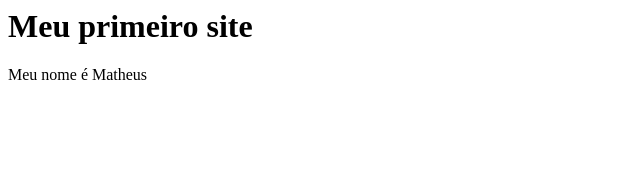
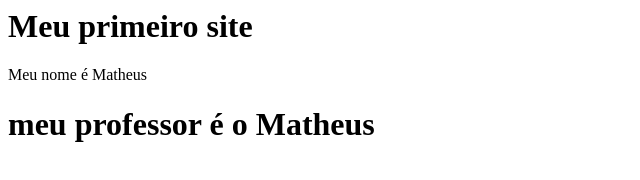
Before and after one commit to matheussilva7737-source/QualquerNome, a plain HTML site: page index.html in a window 1280 px wide. Shown: the whole page, without its empty margins (0-640 px from the left). Drawn offline with Linux system fonts and the light colour scheme.

Commit message:
Matheus que fez

```diff
--- a/index.html
+++ b/index.html
@@ -1,2 +1,4 @@
 <h1>Meu primeiro site </h1>
 <p> Meu nome é Matheus </p>
+
+<h1> meu professor é o Matheus </h1>
```
Also changed, not shown: Matheus.txt.
